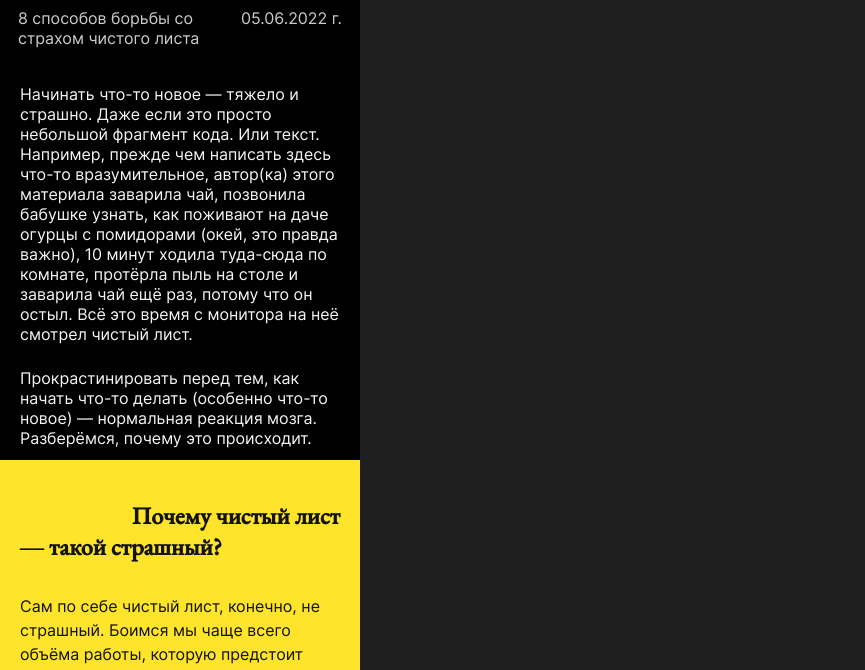
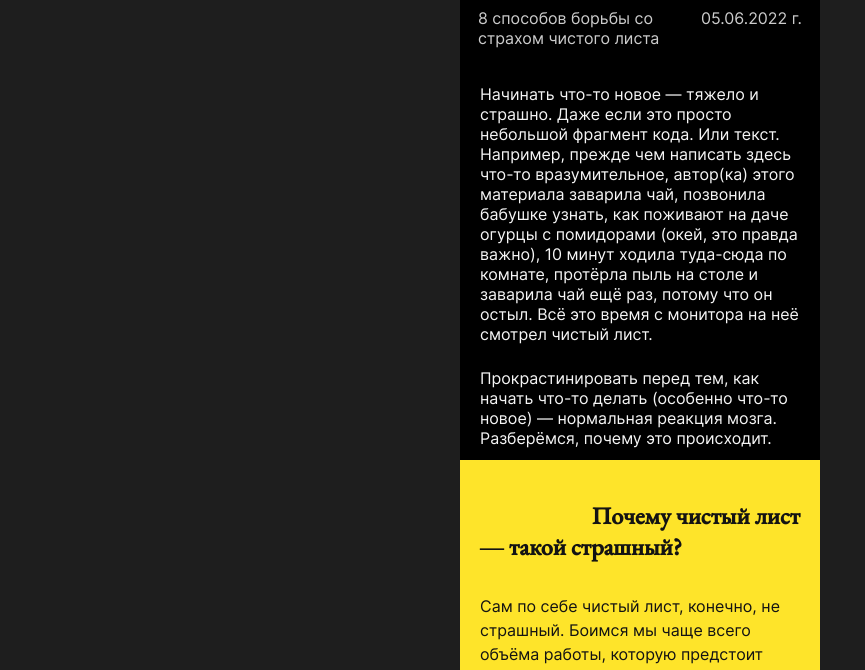
Before and after one commit to akzholtech/s-chistogo-lista, a plain HTML site: page index.html in a window 1280 px wide. Shown: the part 430-1100 px from the top of the page, without its empty margins (0-865 px from the left). Drawn offline with Linux system fonts and the light colour scheme; files whose address does not match are found by name.

Commit message:
Add files via upload
исправил все комменты

```diff
--- a/fonts/fonts.css
+++ b/fonts/fonts.css
@@ -1,31 +1,31 @@
 @font-face {
-    src: url("../fonts/interregular.ttf"), format('truetype'),
-    url("../fonts/interregular.woff") format("woff"),
-    url("../fonts/interregular.woff2") format("woff2");
+  src: url("./interregular.woff2") format("woff2"),
+    url("./interregular.woff") format("woff"), url("./interregular.ttf"),
+    format("truetype");
   font-family: "Inter";
   font-weight: 400;
 }
 
 @font-face {
-    src: url("../fonts/interbold.ttf"), format('truetype'),
-    url("../fonts/interbold.woff") format("woff"),
-    url("../fonts/interbold.woff2") format("woff2");
+  src: url("./interbold.woff2") format("woff2"),
+    url("./interbold.woff") format("woff"), url("./interbold.ttf"),
+    format("truetype");
   font-family: "Inter";
-    font-weight: 500;
+  font-weight: 700;
 }
 
 @font-face {
-    src: url("../fonts/ebgaramondregular.ttf"), format('truetype'),
-    url("../fonts//ebgaramondregular.woff") format("woff"),
-    url("../fonts/ebgaramondregular.woff2") format("woff2");
+  src: url("./ebgaramondregular.woff2") format("woff2"),
+    url("./ebgaramondregular.woff") format("woff"),
+    url("./ebgaramondregular.ttf"), format("truetype");
   font-family: "EB Garamond";
   font-weight: 400;
 }
 
 @font-face {
-    src: url("../fonts//ebgaramondmedium.ttf"), format('truetype'),
-    url("../fonts/ebgaramondmedium.woff") format("woff"),
-    url("../fonts/ebgaramondmedium.woff2") format("woff2");
+  src: url("./ebgaramondmedium.woff2") format("woff2")
+      url("./ebgaramondmedium.woff") format("woff"),
+    url("./ebgaramondmedium.ttf"), format("truetype");
   font-family: "EB Garamond";
   font-weight: 500;
 }
--- a/index.html
+++ b/index.html
@@ -4,14 +4,14 @@
     <meta charset="UTF-8" />
     <meta name="viewport" content="width=device-width, initial-scale=1.0" />
     <title>С чистого листа</title>
-    <link rel="stylesheet" href="fonts/fonts.css" />
-    <link rel="stylesheet" href="styles/reset.css" />
-    <link rel="stylesheet" href="styles/style.css" />
+    <link rel="stylesheet" href="./fonts/fonts.css" />
+    <link rel="stylesheet" href="./styles/reset.css" />
+    <link rel="stylesheet" href="./styles/style.css" />
   </head>
   <body>
     <div class="content-section">
       <header class="header content-section_theme_dark">
-        <img class="header__logo" src="./images/logo.svg" alt="logo" />
+        <a class="header__logo" href="#"><img src="./images/logo.svg" alt="logo"></a>
         <ul class="header__menu">
           <li>Главная</li>
           <li>О нас</li>
--- a/styles/style.css
+++ b/styles/style.css
@@ -3,12 +3,13 @@
 }
 
 body {
-    font-family: 'Inter';
+    font-family: 'Inter', sans-serif;
     background: #1e1e1e;
 }
 
 .content-section {
     width: 360px;
+    margin: 0 auto;
 }
 
 .content-section_theme_dark {
@@ -53,7 +54,7 @@ header {
 }
 
  .cover h1 {
-    font-family: 'EB Garamond';
+    font-family: 'EB Garamond', serif;
     font-weight: 400;
     font-size: 72px;
 }
@@ -84,7 +85,7 @@ header {
 
 .reasons_title {
     display: block;
-    font-family: 'EB Garamond';
+    font-family: 'EB Garamond', serif;
     font-weight: 400;
     padding: 0;
     padding-bottom: 32px;
@@ -117,7 +118,7 @@ header {
 
 .facts_title {
     display: block;
-    font-family: 'EB Garamond';
+    font-family: 'EB Garamond', serif;
     font-weight: 400;
     padding: 0;
     padding-bottom: 32px;
@@ -158,7 +159,7 @@ header {
 }
 
 .card_title {
-    font-family: 'EB Garamond';
+    font-family: 'EB Garamond', serif;
     font-weight: 400;
     font-size: 24px;
 }
```
Lines whose indentation alone changed are shown as unchanged.
